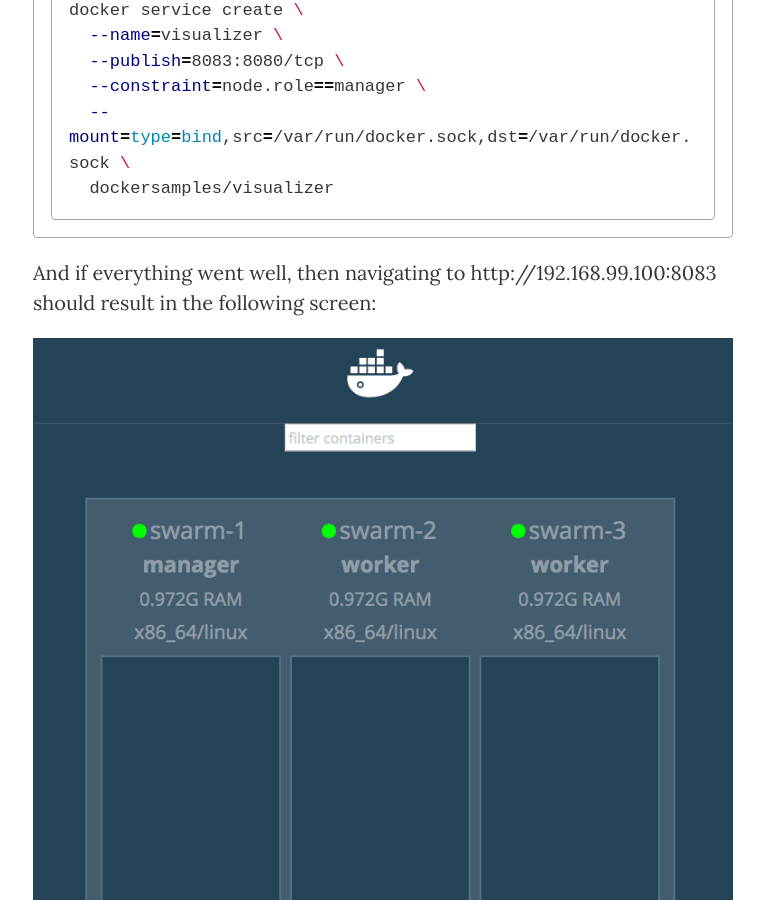
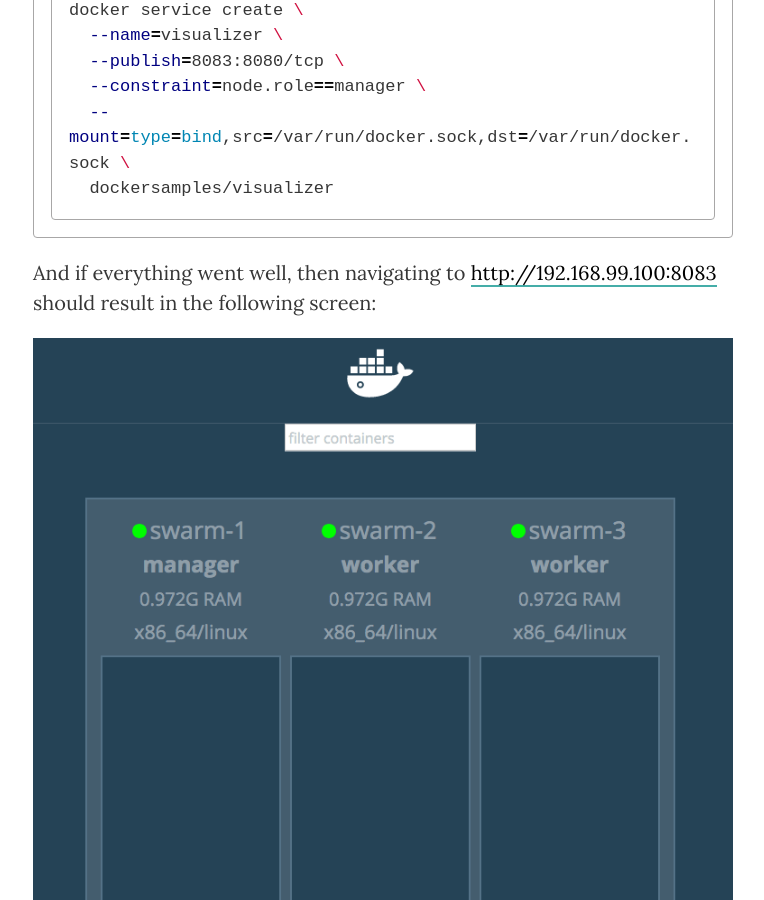
Before and after one commit to sandor-nemeth/sandor-nemeth.github.io, a Jekyll site: the page built from _posts/2017-11-19-swarm-cluster.md, in a window 1280 px wide and 900 px high, scrolled down 3374 px. Shown: the whole window, without its empty margins (257-1021 px from the left). Built offline with Jekyll 4.4.1, drawn with Linux system fonts in a browser that asks for light colours; some of the changed lines change nothing that is shown.

Commit message:
Fix link

````diff
--- a/_posts/2017-11-19-swarm-cluster.md
+++ b/_posts/2017-11-19-swarm-cluster.md
@@ -94,7 +94,7 @@
   dockersamples/visualizer
 ```
 
-And if everything went well, then navigating to http://192.168.99.100:8083
+And if everything went well, then navigating to [http://192.168.99.100:8083](http://192.168.99.100:8083)
 should result in the following screen:
 
 ![Docker visualizer][visualizer]
````
